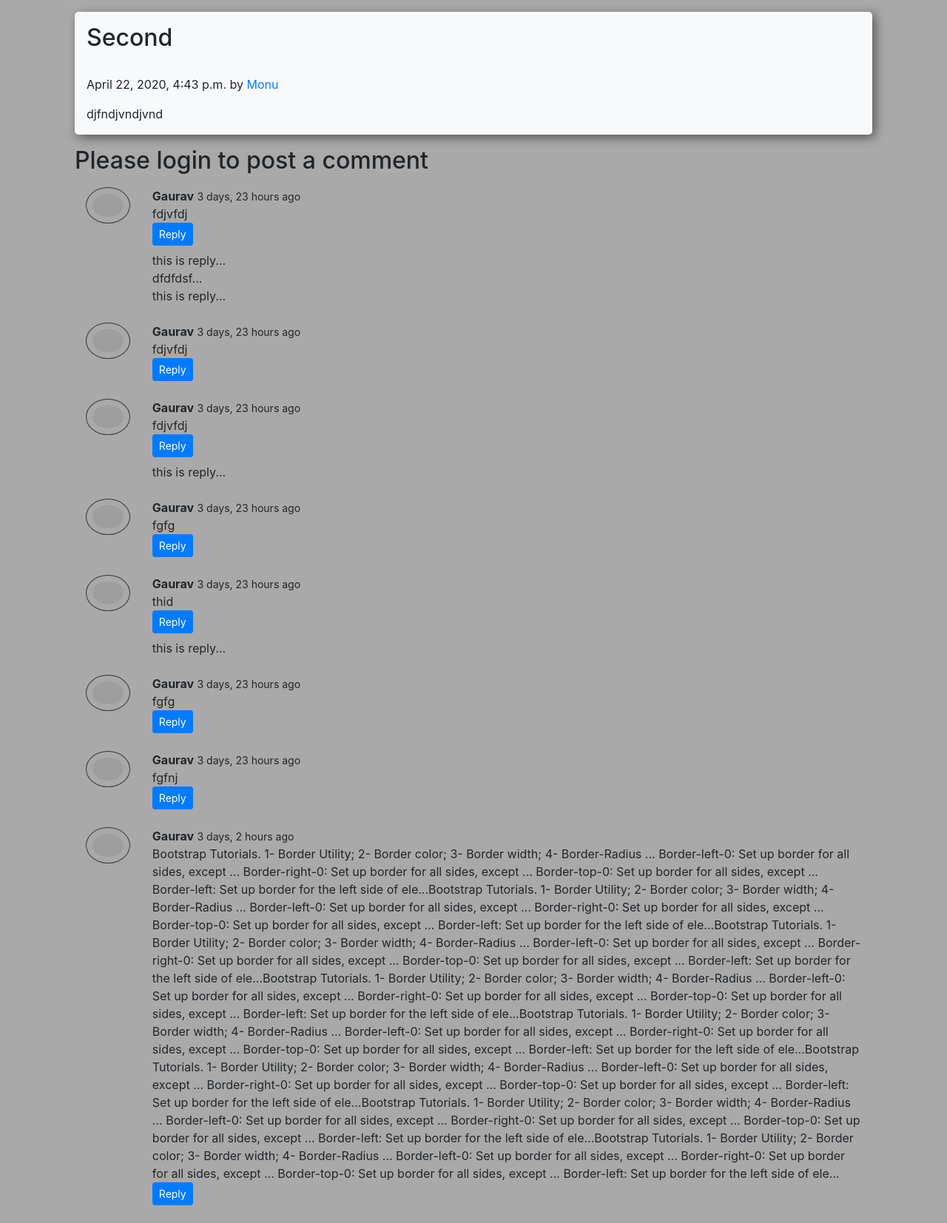
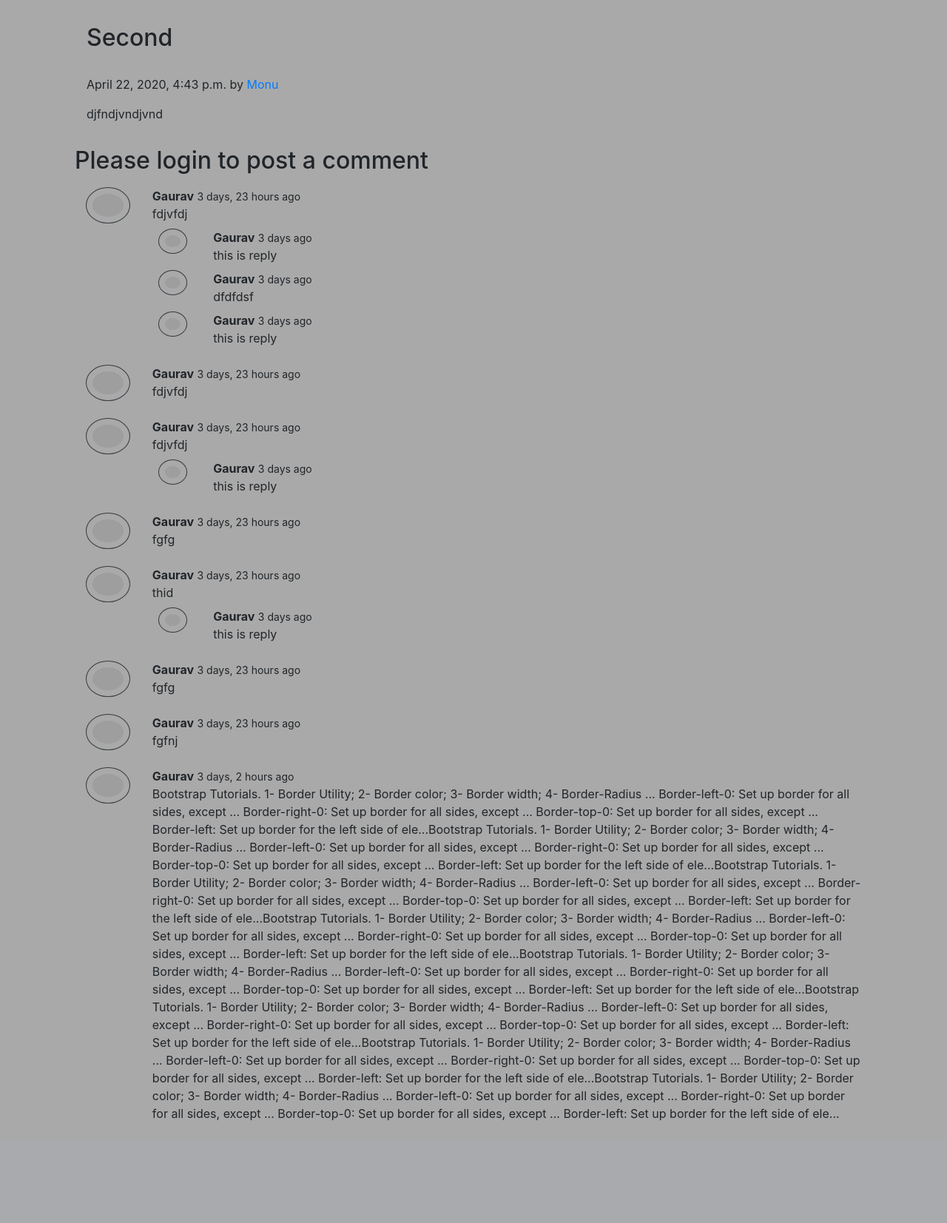
Before and after one commit to gauravsonthalia/Blog-App, a Django app: a page that uses templates/base.html in a window 1280 px wide. Shown: the part 70-1723 px from the top of the page at 74% size. After the commit the page ends 1585 px from the top, so only its background shows below. Run offline with Django 3.2, Linux system fonts and the light colour scheme; data comes from the database, SQL or seed files in the repository; both versions use the stored data as it was after the commit; some libraries are stand-ins or nearby versions; grey boxes are pictures that could not be loaded.

Commit message:
User Login to reply functionality added

```diff
--- a/templates/base.html
+++ b/templates/base.html
@@ -135,6 +135,9 @@
   {% block body %}
   {% endblock body %}
 
+  {% block js %}
+  {% endblock js %}
+
     <!-- Optional JavaScript -->
     <!-- jQuery first, then Popper.js, then Bootstrap JS -->
     <script src="https://code.jquery.com/jquery-3.4.1.slim.min.js" integrity="sha384-J6qa4849blE2+poT4WnyKhv5vZF5SrPo0iEjwBvKU7imGFAV0wwj1yYfoRSJoZ+n" crossorigin="anonymous"></script>
--- a/templates/blog/blogpost.html
+++ b/templates/blog/blogpost.html
@@ -5,11 +5,11 @@
 {% load humanize %}
 {% load extras %}
 <div class="container">
-  <div class="m-3 blog-main bg-light" style="box-shadow: -5px -5px 15px #ffffff25, 3px 3px 15px #00000090; border-radius: 5px;">
+  <div class="m-3 blog-main">
     <div class="blog-post">
       <h2 class="blog-post-title p-3">{{post.title}}</h2>
       <p class="blog-post-meta m-3">{{post.timeStamp}} by <a href="#">{{post.author|title}}</a></p>
-      <p class="m-3 pb-3">{{post.content}}</p>
+      <p class="m-3 pb-3">{{post.content|safe}}</p>
     </div>
   </div>
   {% if user.is_authenticated %}
@@ -34,10 +34,12 @@
     {% for comment in comment %}
       <div class="row m-3">
         <div class="col-md-1 w-100">
-        <img src="/static/img/user.png" class="border border-dark rounded-circle w-100 p-2"></div>
+        <img src="/static/img/user.png" class="border border-dark rounded-circle w-100 p-2">
+        </div>
         <div class="col-md-11">
           <b>{{comment.user.username|title}}</b>  <span style="font-size: 14px;">{{comment.timeStamp|naturaltime}}</span>
           <div>{{comment.comment}}</div>
+          {% if user.is_authenticated %}
           <div class="reply mx-0" >
               <button class="btn btn-sm btn-primary" type="button" data-toggle="collapse" data-target="#replyBox{{comment.serial_number}}" aria-expanded="false" aria-controls="replyBox{{comment.serial_number}}">Reply
               </button>
@@ -56,9 +58,19 @@
               </div>
             </div>
           </div>
+          {% endif %}
           <div class="replies my-2">
             {% for reply in reply_dict|get_val:comment.serial_number  %}
-              {{reply}} <br>
+            <div class="row mt-2">
+              <div class="col-md-1 w-75">
+                <img src="/static/img/user.png" class="border border-dark rounded-circle w-75 p-2 ml-2">
+              </div>
+              <div class="col-md-11 m-0">
+                <b>{{reply.user.username|title}}</b>  <span style="font-size: 14px;">
+                  {{reply.timeStamp|naturaltime}}</span>
+                <div>{{reply.comment}}</div>
+              </div>
+            </div>
             {% endfor %}
           </div>
         </div>
```
Also changed, not shown: templates/blog/blogHome.html (+9 -1 lines), db.sqlite3.
